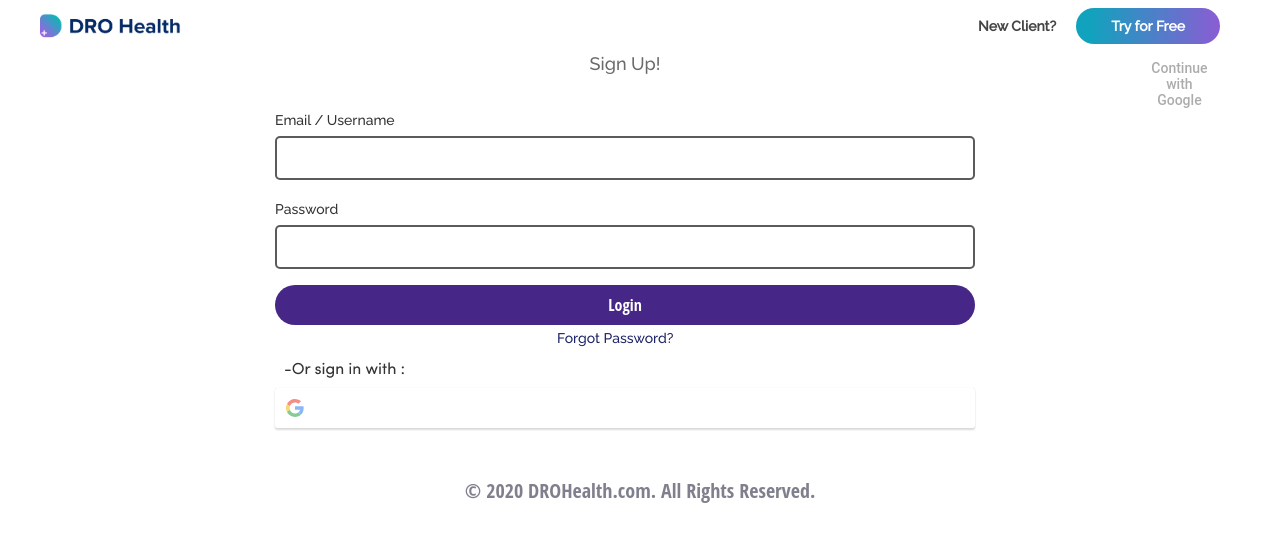
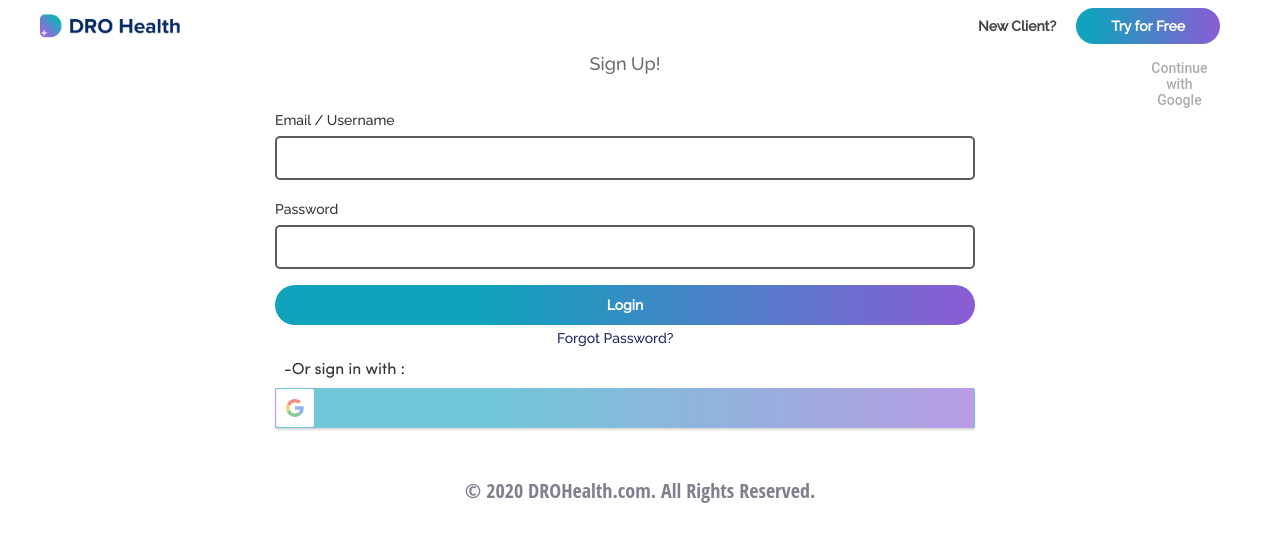
Before and after one commit to siccoo/dro-health, a React (Create React App) app: page /register in a window 1280 px wide. Shown: the top 542 px of the page. Built offline with nearby package versions, Linux system fonts and the light colour scheme.

Commit message:
updates on Register/style.css & index.js

```diff
--- a/src/pages/Register/index.js
+++ b/src/pages/Register/index.js
@@ -71,7 +71,7 @@ const Register = (props) => {
                                     onSuccess={()=>responseGoogle}
                                     onFailure={()=>responseGoogle}
                                     cookiePolicy={'single_host_origin'}
-                                    className="google"
+                                    className="so-icon"
                                 />
                             </div>
                         </form>
--- a/src/pages/Register/style.css
+++ b/src/pages/Register/style.css
@@ -228,14 +228,14 @@ input[type="password"] {
 }
 
 .signin-card button {
-    background: #462686;
+    background: linear-gradient(90deg, #11A2BD 30%, #8B5CD4 100%);
     border-radius: 50px;
     width: 100%;
     color: #fff;
-    font-family: "Open Sans Condensed";
+    font-family: "Raleway";
     font-style: normal;
     font-weight: bold;
-    font-size: 16px;
+    font-size: 14px;
     line-height: 16px;
     padding: 12px 15px;
     text-decoration: none;
@@ -262,6 +262,7 @@ input[type="password"] {
     padding: 10px;
 }
 
+
 .signin-card .copywright {
     max-width: 700px;
     font-family: "Open Sans Condensed";
```
